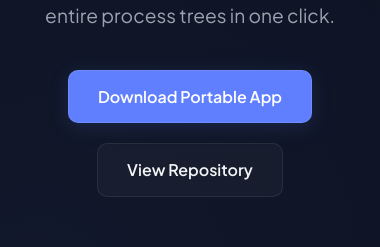
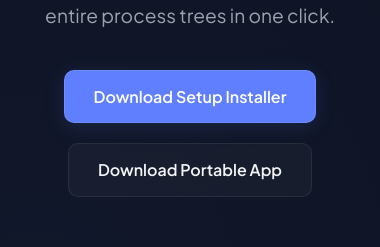
Before and after one commit to jojin1709/PortSentry, an Electron app: page docs/index.html in a window 380 px wide. Shown: the part 553-800 px from the top of the page. Drawn offline with Linux system fonts and the light colour scheme.

Commit message:
Update website download buttons to support Setup installer

```diff
--- a/docs/index.html
+++ b/docs/index.html
@@ -419,8 +419,8 @@
     <p class="hero-subtitle">A premium, responsive Windows desktop dashboard to monitor local services, inspect CPU & memory telemetry, and terminate entire process trees in one click.</p>
 
     <div class="hero-actions">
-      <a href="https://github.com/jojin1709/PortSentry/releases/download/v1.0.0/portsentry.1.0.0.exe" class="btn-primary">Download Portable App</a>
-      <a href="https://github.com/jojin1709/PortSentry" class="btn-secondary">View Repository</a>
+      <a href="https://github.com/jojin1709/PortSentry/releases/download/v1.0.0/portsentry.Setup.1.0.0.exe" class="btn-primary">Download Setup Installer</a>
+      <a href="https://github.com/jojin1709/PortSentry/releases/download/v1.0.0/portsentry.1.0.0.exe" class="btn-secondary">Download Portable App</a>
     </div>
   </section>
 
```
